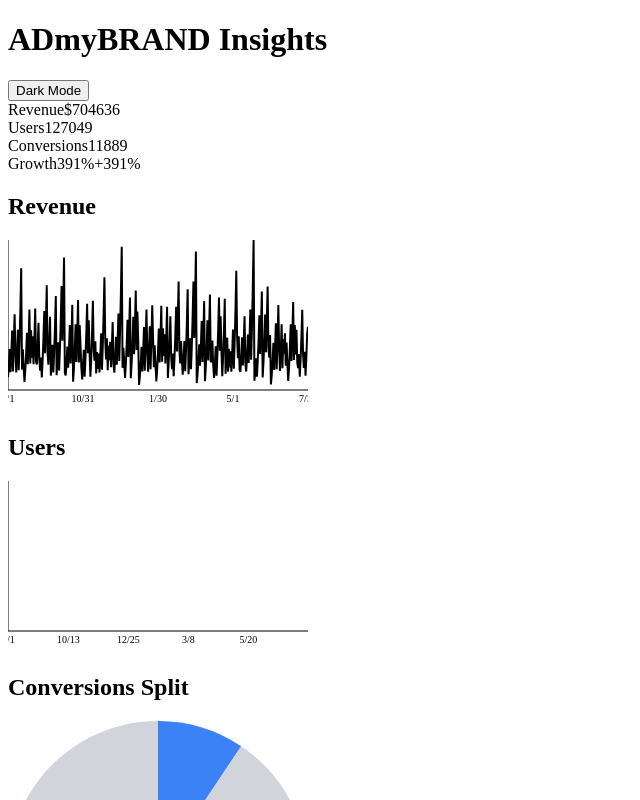
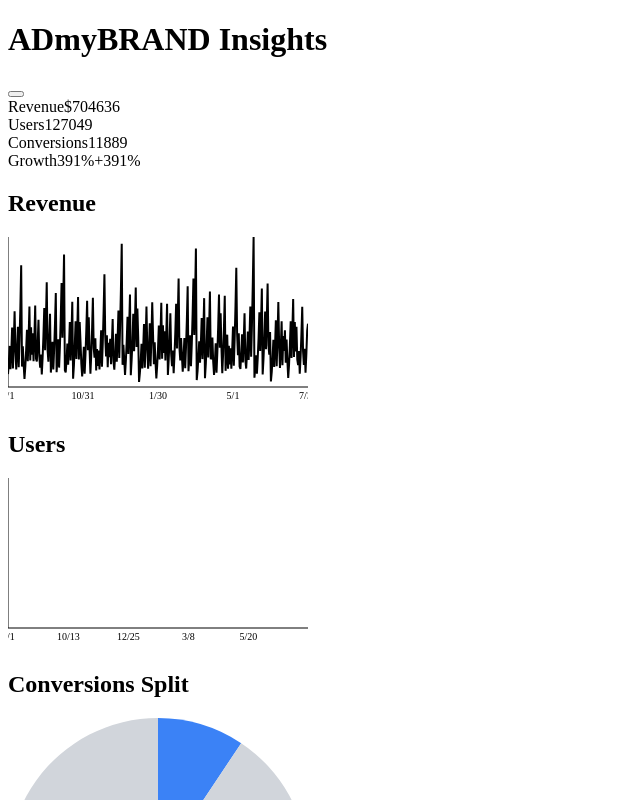
Before and after one commit to Bharatchoudhary11/Ai_powered, a Next.js app: page / in a window 1280 px wide. Shown: the top 800 px of the page, without its empty margins (0-640 px from the left). Built offline with nearby package versions, Linux system fonts and the light colour scheme.

Commit message:
Add dark mode toggle component

```diff
--- a/src/app/globals.css
+++ b/src/app/globals.css
@@ -17,8 +17,14 @@
   }
 }
 
+.dark {
+  --background: #0a0a0a;
+  --foreground: #ededed;
+}
+
 body {
   background: var(--background);
   color: var(--foreground);
   font-family: Arial, Helvetica, sans-serif;
+  transition: background 0.2s, color 0.2s;
 }
--- a/src/app/page.tsx
+++ b/src/app/page.tsx
@@ -5,11 +5,10 @@
 import BarChart from '../components/BarChart';
 import PieChart from '../components/PieChart';
 import DataTable from '../components/DataTable';
-import useDarkMode from '../hooks/useDarkMode';
+import DarkModeToggle from '../components/DarkModeToggle';
 import { records as rawRecords } from '../data/mockData';
 
 export default function Home() {
-  const [dark, setDark] = useDarkMode();
   const [start, setStart] = useState('');
   const [end, setEnd] = useState('');
   const [year, setYear] = useState('');
@@ -85,12 +84,7 @@
     <div className="p-4 sm:p-8 space-y-6">
       <header className="flex justify-between items-center">
         <h1 className="text-2xl font-bold">ADmyBRAND Insights</h1>
-        <button
-          className="px-3 py-1 border rounded"
-          onClick={() => setDark(!dark)}
-        >
-          {dark ? 'Light' : 'Dark'} Mode
-        </button>
+        <DarkModeToggle />
       </header>
       <div className="grid grid-cols-2 sm:grid-cols-4 gap-4">
         <MetricCard title="Revenue" value={`$${totals.revenue}`} />
--- /dev/null
+++ b/src/components/DarkModeToggle.tsx
@@ -0,0 +1,18 @@
+'use client';
+import useDarkMode from '../hooks/useDarkMode';
+
+export default function DarkModeToggle() {
+  const [enabled, setEnabled] = useDarkMode();
+
+  return (
+    <button
+      onClick={() => setEnabled(!enabled)}
+      aria-label="Toggle dark mode"
+      className={`relative inline-flex h-6 w-12 items-center rounded-full p-1 transition-colors focus:outline-none focus:ring-2 focus:ring-offset-2 ${enabled ? 'bg-blue-600' : 'bg-gray-300'}`}
+    >
+      <span
+        className={`h-4 w-4 transform rounded-full bg-white shadow transition-transform ${enabled ? 'translate-x-6' : ''}`}
+      />
+    </button>
+  );
+}
```
